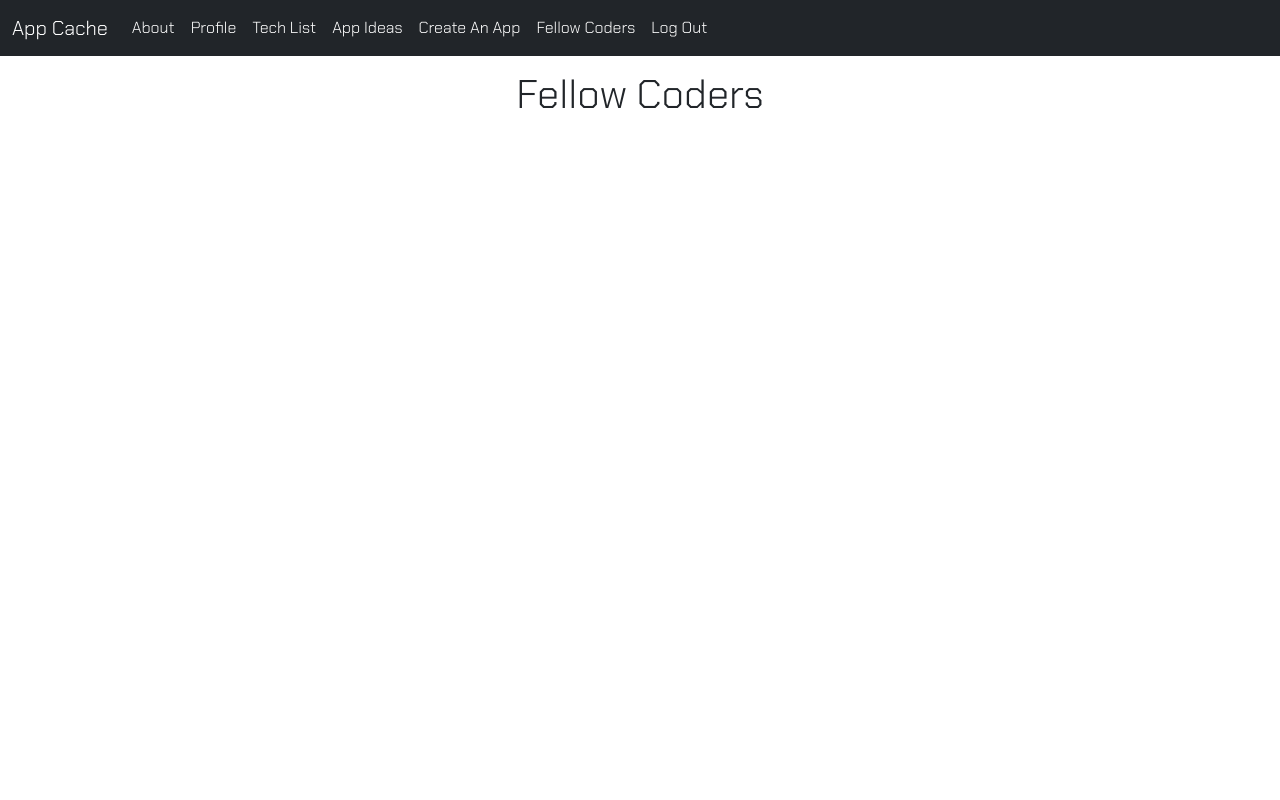
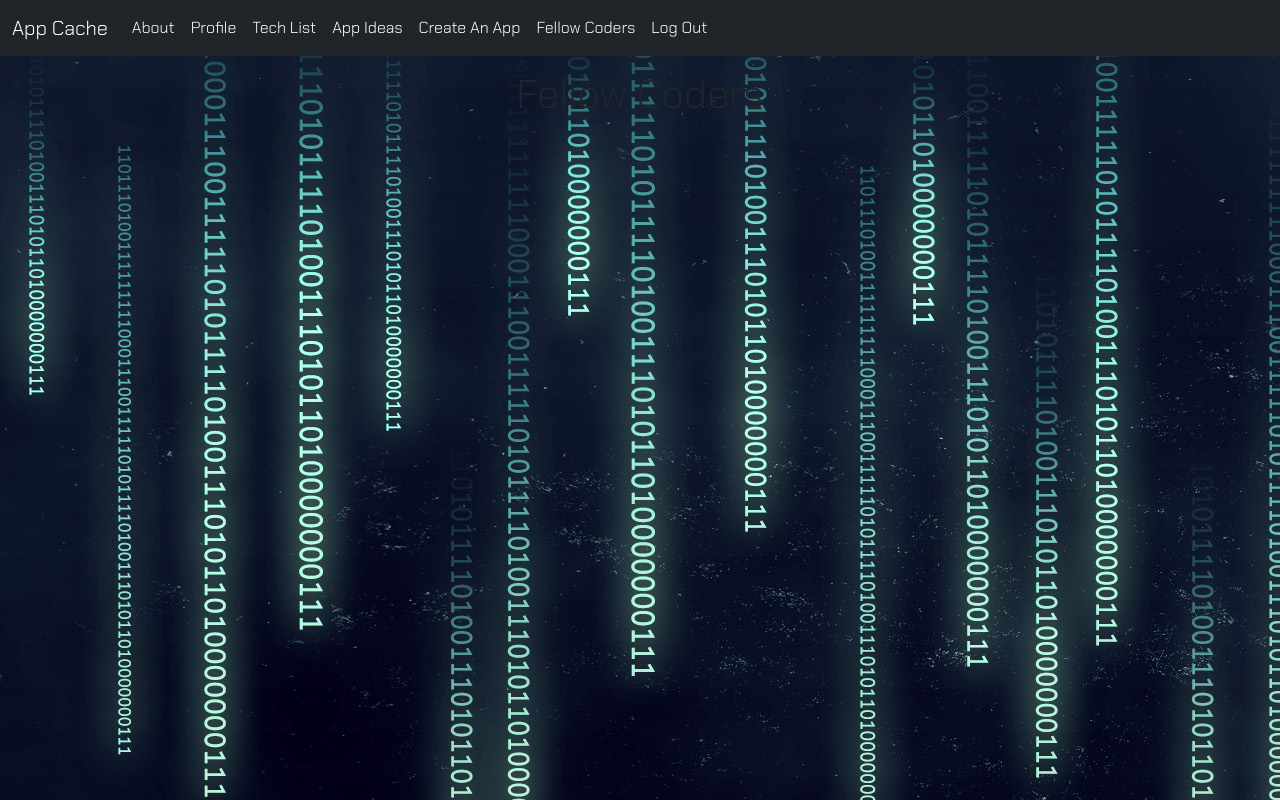
Before and after one commit to kimjane93/AppCacheApp, a Django app: page /accounts/users/ in a window 1280 px wide. Run offline with Django 3.2, Linux system fonts and the light colour scheme; the visitor is signed in with stand-in values (Sample User, id 1); data comes from the database, SQL or seed files in the repository; some libraries are stand-ins or nearby versions.

Commit message:
background image test

```diff
--- a/main_app/static/css/style.css
+++ b/main_app/static/css/style.css
@@ -5,6 +5,8 @@
     padding-top: 70px;
     align-items: center;
     font-family: 'Chakra Petch', sans-serif;
+    background-image: url("/static/images/CNqyJx.png");
+    background-position: fixed;
   }
 
   main {
```
Also changed, not shown: main_app/static/images/CNqyJx.png (added).
